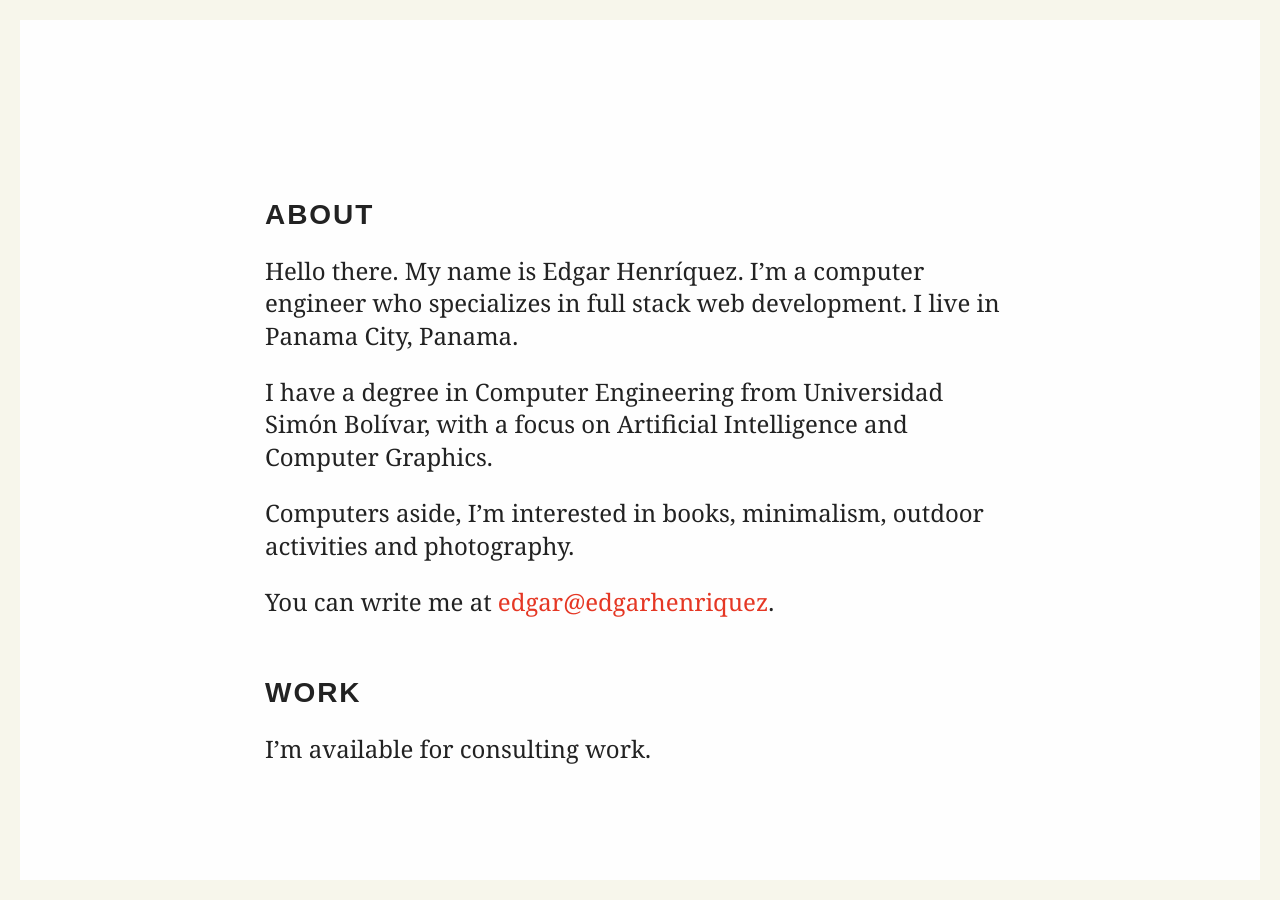
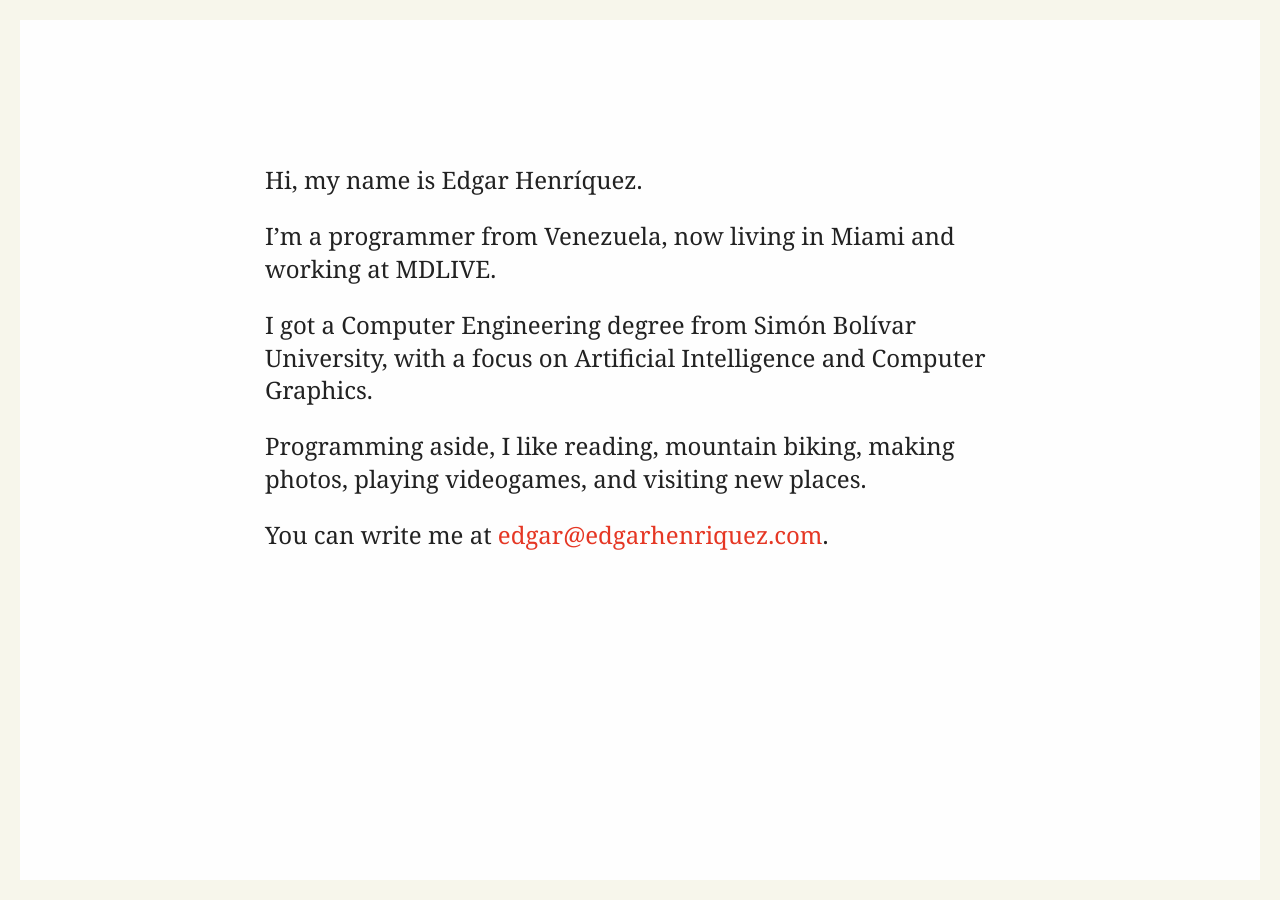
Before and after one commit to edgarhenriquez/edgarhenriquez.github.com, a Jekyll site: the page built from index.md, in a window 1280 px wide. Built offline with Jekyll 4.4.1, drawn with Linux system fonts in a browser that asks for light colours; nearby versions of some CDN libraries; comment, search, counter and statistics services are not loaded.

Commit message:
Update short bio in homepage

```diff
--- a/index.md
+++ b/index.md
@@ -4,21 +4,12 @@ title: Edgar Henríquez
 custom_class: home
 ---
 
-# ABOUT
+Hi, my name is Edgar Henríquez.
 
-Hello there. My name is Edgar Henríquez. I’m a computer engineer
-who specializes in full stack web development. I live in Panama
-City, Panama.
+I'm a programmer from Venezuela, now living in Miami and working at MDLIVE.
 
-I have a degree in Computer Engineering from Universidad Simón Bolívar,
-with a focus on Artificial Intelligence and Computer Graphics.
+I got a Computer Engineering degree from Simón Bolívar University, with a focus on Artificial Intelligence and Computer Graphics.
 
-Computers aside, I’m interested in books, minimalism, outdoor activities
-and photography.
+Programming aside, I like reading, mountain biking, making photos, playing videogames, and visiting new places.
 
-You can write me at <edgar@edgarhenriquez>.
-
-
-## WORK
-
-I’m available for consulting work.
+You can write me at <edgar@edgarhenriquez.com>.
```
